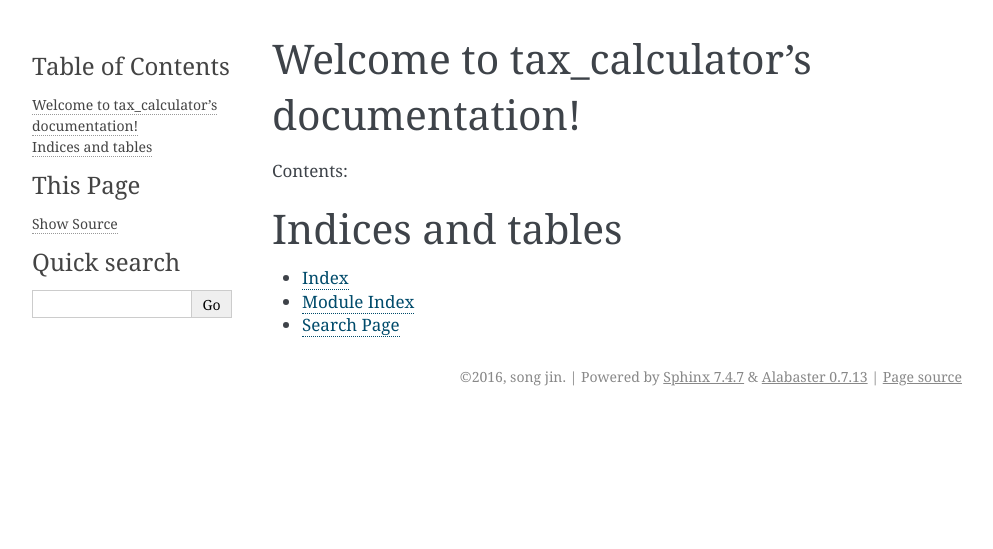
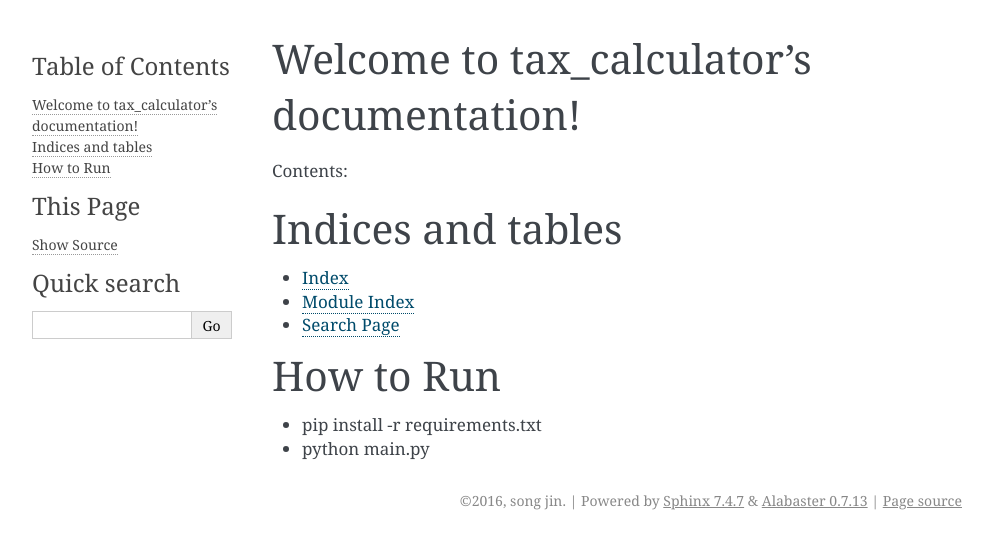
Before and after one commit to SongGithub/Coding_Exercise, a Sphinx documentation site: the page built from docs/source/index.rst, in a window 1280 px wide. Shown: the top 549 px of the page, without its empty margins (148-1141 px from the left). Built offline with Sphinx 7.4.7, drawn with Linux system fonts in a browser that asks for light colours.

Commit message:
edit doc ready to push

```diff
--- a/docs/source/index.rst
+++ b/docs/source/index.rst
@@ -19,3 +19,8 @@ Indices and tables
 * :ref:`genindex`
 * :ref:`modindex`
 * :ref:`search`
+
+How to Run
+=========
+* pip install -r requirements.txt
+* python main.py
```
